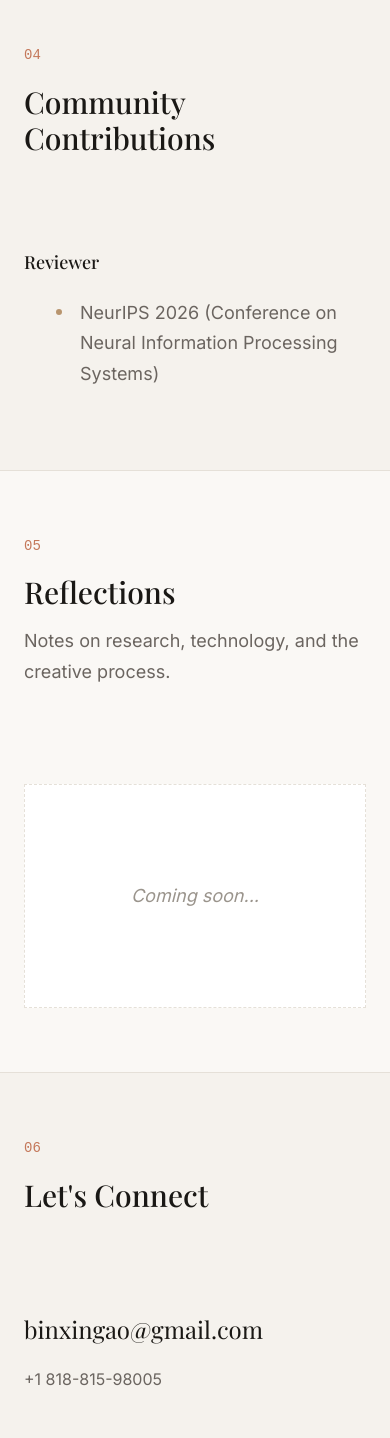
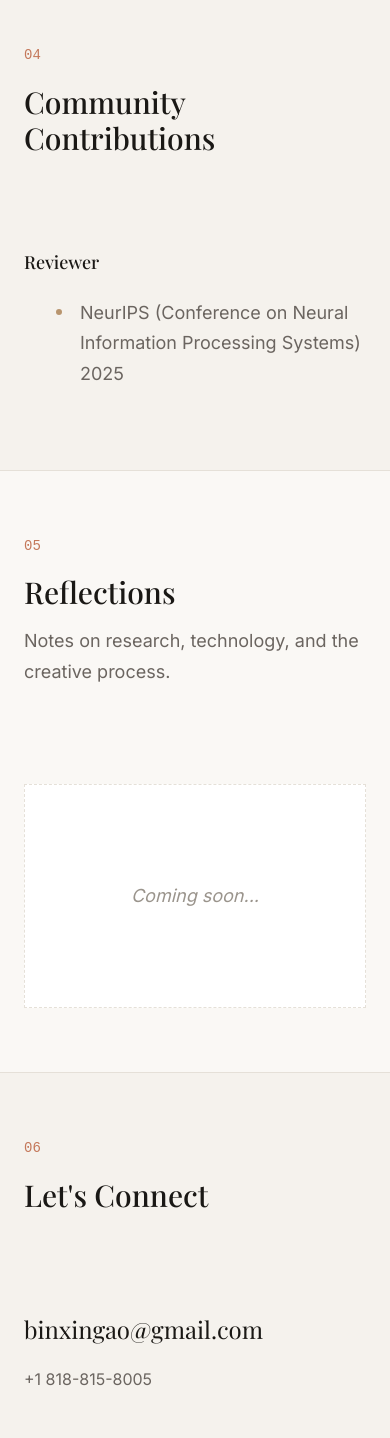
Before and after one commit to binxingao666/binxingao666.github.io, a website built with Vite: page index.html in a window 390 px wide. Shown: the part 6444-7882 px from the top of the page. Built offline with nearby package versions, Linux system fonts and the light colour scheme; a web font is replaced by a local one.

Commit message:
Update conference year and contact phone number

```diff
--- a/index.html
+++ b/index.html
@@ -244,7 +244,7 @@
         <div class="service__item">
           <h3 class="service__role">Reviewer</h3>
           <ul class="service__list">
-            <li>NeurIPS 2026 (Conference on Neural Information Processing Systems)</li>
+            <li>NeurIPS (Conference on Neural Information Processing Systems) 2025</li>
           </ul>
         </div>
       </div>
@@ -277,7 +277,7 @@
       <div class="contact__content">
         <div class="contact__info">
           <a href="mailto:binxingao@gmail.com" class="contact__email">binxingao@gmail.com</a>
-          <p class="contact__phone">+1 818-815-98005</p>
+          <p class="contact__phone">+1 818-815-8005</p>
         </div>
 
         <div class="contact__links">
```
